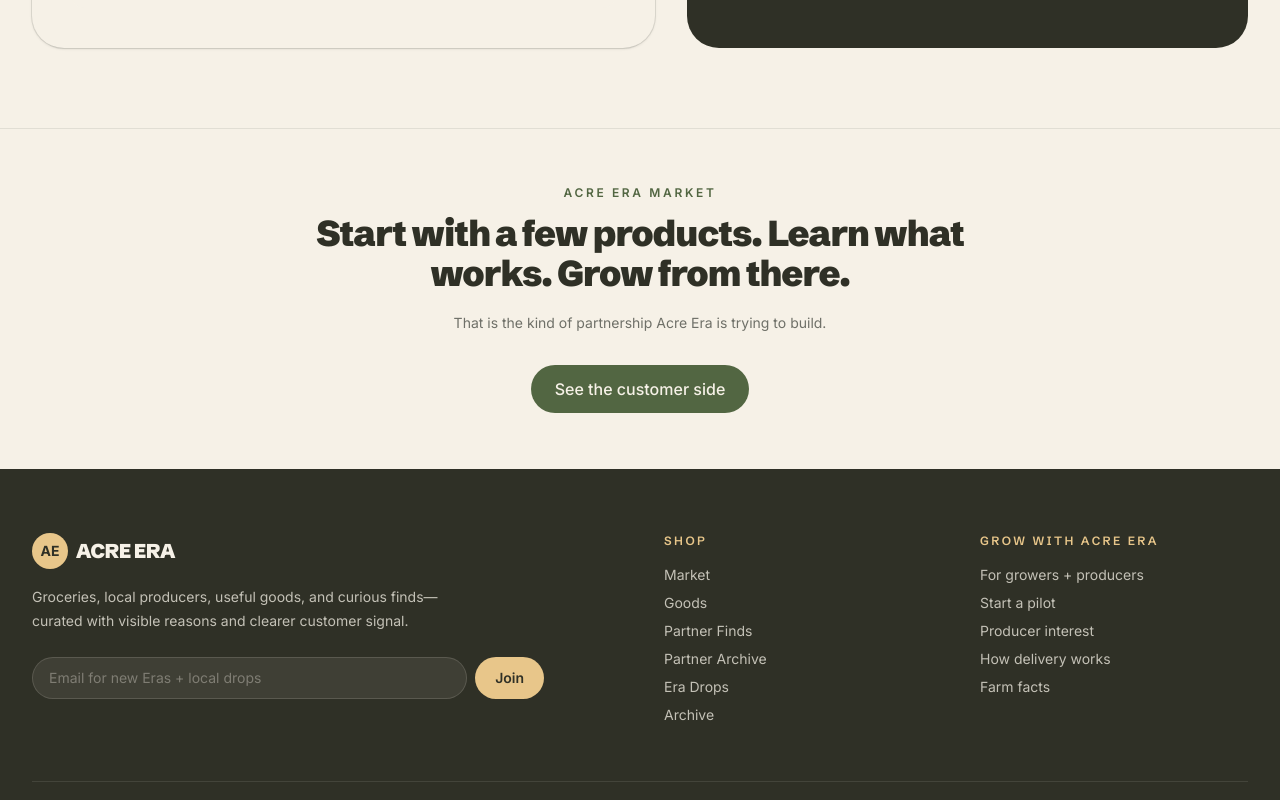
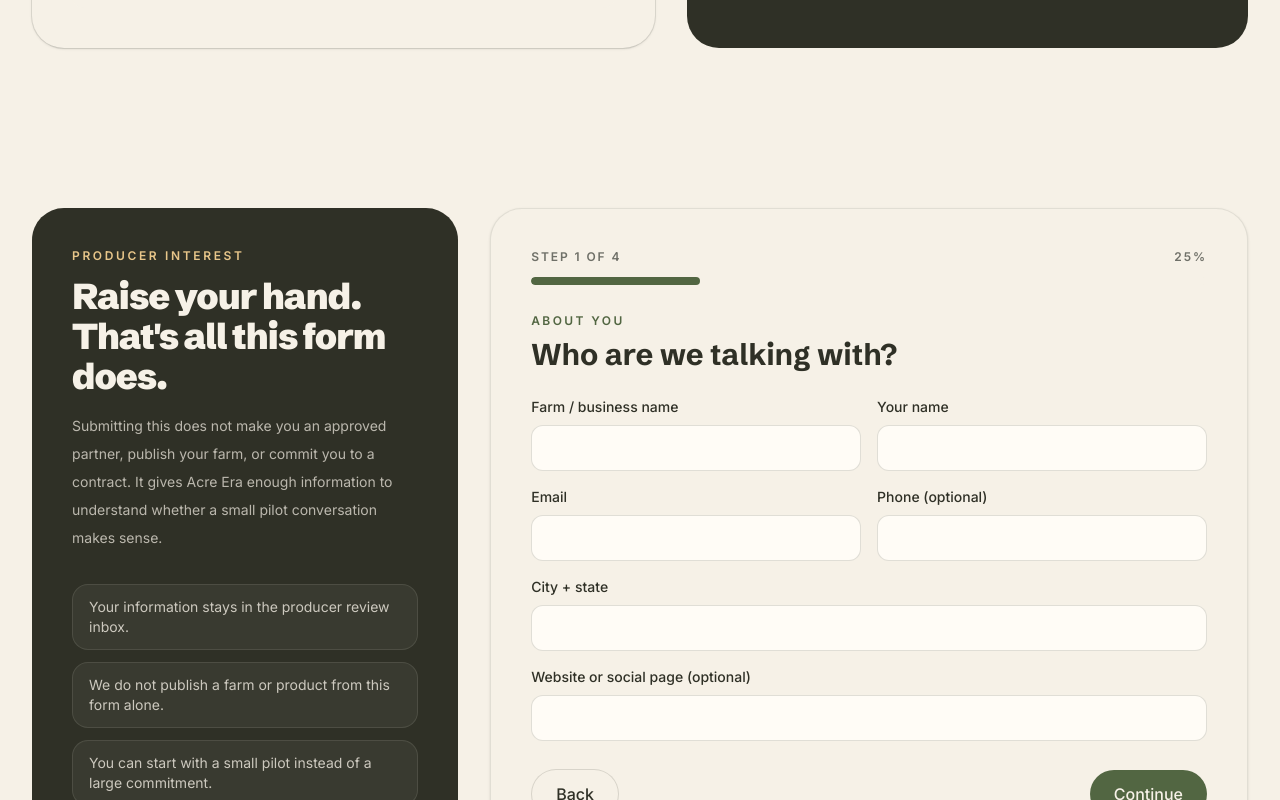
Before and after one commit to norrijam405/norvana, a Next.js app: page /growers in a window 1280 px wide. Shown: the part 2560-3360 px from the top of the page. Built offline with nearby package versions, Linux system fonts and the light colour scheme.

Commit message:
feat: mount public producer interest flow on Growers

```diff
--- a/src/app/growers/page.tsx
+++ b/src/app/growers/page.tsx
@@ -1,5 +1,6 @@
 import Link from "next/link";
 import { Footer } from "@/components/footer";
+import { ProducerInterestForm } from "@/components/acre-era/producer-interest-form";
 
 export const dynamic = "force-dynamic";
 
@@ -68,7 +69,7 @@ export default function GrowersPage() {
           </div>
         </section>
 
-        <section className="mx-auto max-w-7xl px-4 py-14 sm:px-6 lg:px-8 lg:py-20">
+        <section id="delivery" className="mx-auto max-w-7xl px-4 py-14 sm:px-6 lg:px-8 lg:py-20">
           <div className="grid gap-5 md:grid-cols-2">
             {BENEFITS.map((item) => (
               <article key={item.title} className="rounded-[1.75rem] border border-soil/10 bg-cream p-7 shadow-sm md:p-8">
@@ -135,6 +136,8 @@ export default function GrowersPage() {
           </div>
         </section>
 
+        <ProducerInterestForm />
+
         <section className="border-t border-soil/10 bg-cream">
           <div className="mx-auto max-w-7xl px-4 py-14 text-center sm:px-6 lg:px-8">
             <p className="text-xs font-semibold uppercase tracking-[0.22em] text-leaf">Acre Era Market</p>
```
